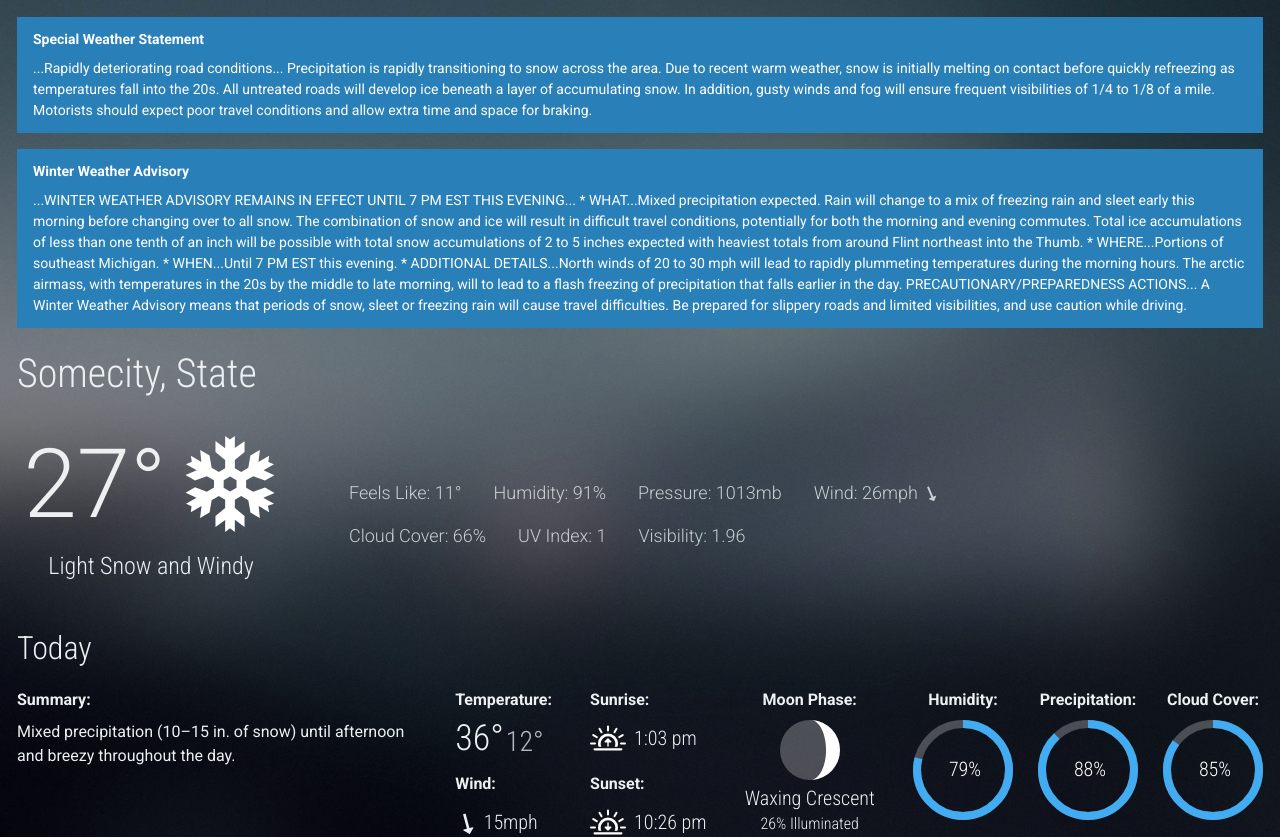
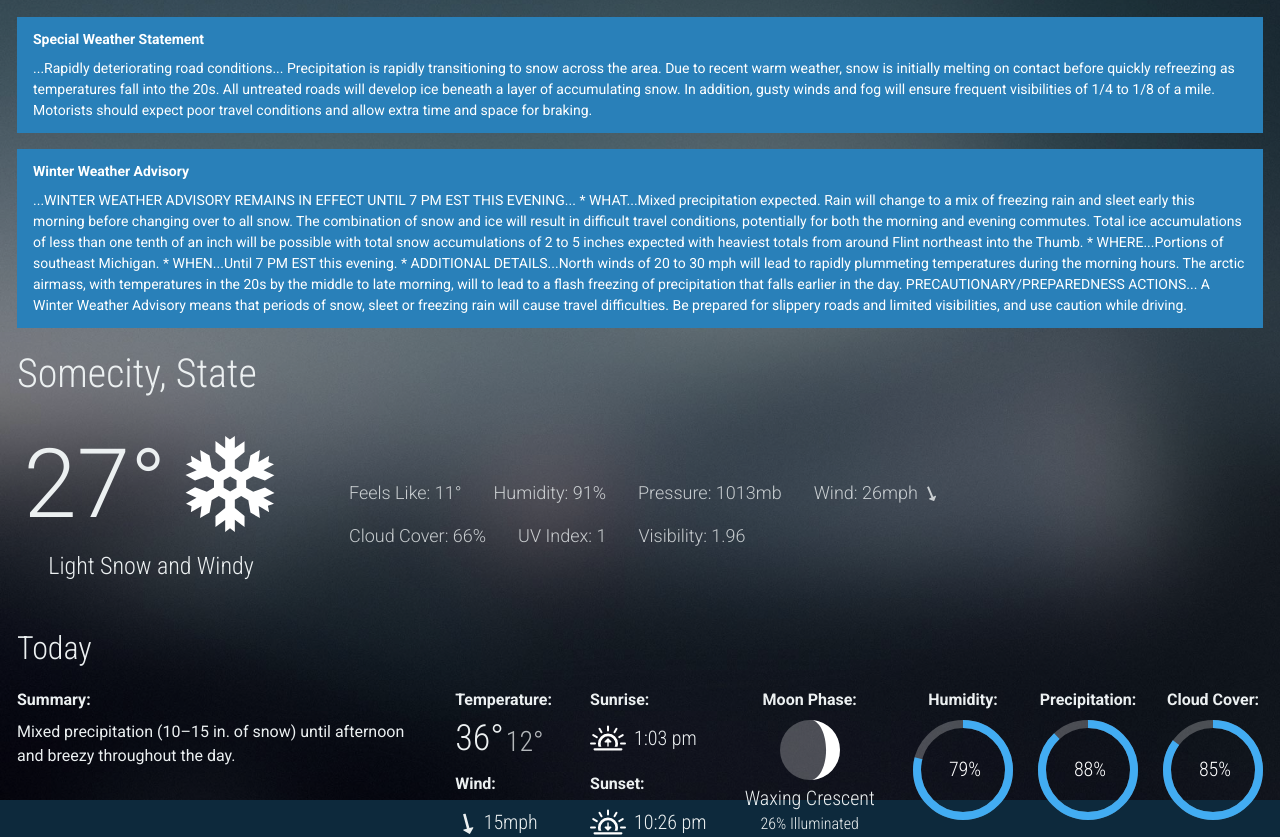
Before and after one commit to jdugdown/weather, a Vue app: page / in a window 1280 px wide. Shown: the top 837 px of the page. After the commit the page ends 800 px from the top, so only its background shows below. Built offline with nearby package versions, Linux system fonts and the light colour scheme; a web font is replaced by a local one.

Commit message:
fix background clipping issue

```diff
--- a/src/styles/partials/_base.scss
+++ b/src/styles/partials/_base.scss
@@ -55,8 +55,12 @@ body {
   background-position: 50% 50%;
   background-attachment: fixed;
   background-size: cover;
-  position: relative;
+  position: fixed;
+  top: 0;
+  left: 0;
+  width: 100%;
   height: 100%;
+  z-index: -1;
 
   &::before {
     content: '';
```
